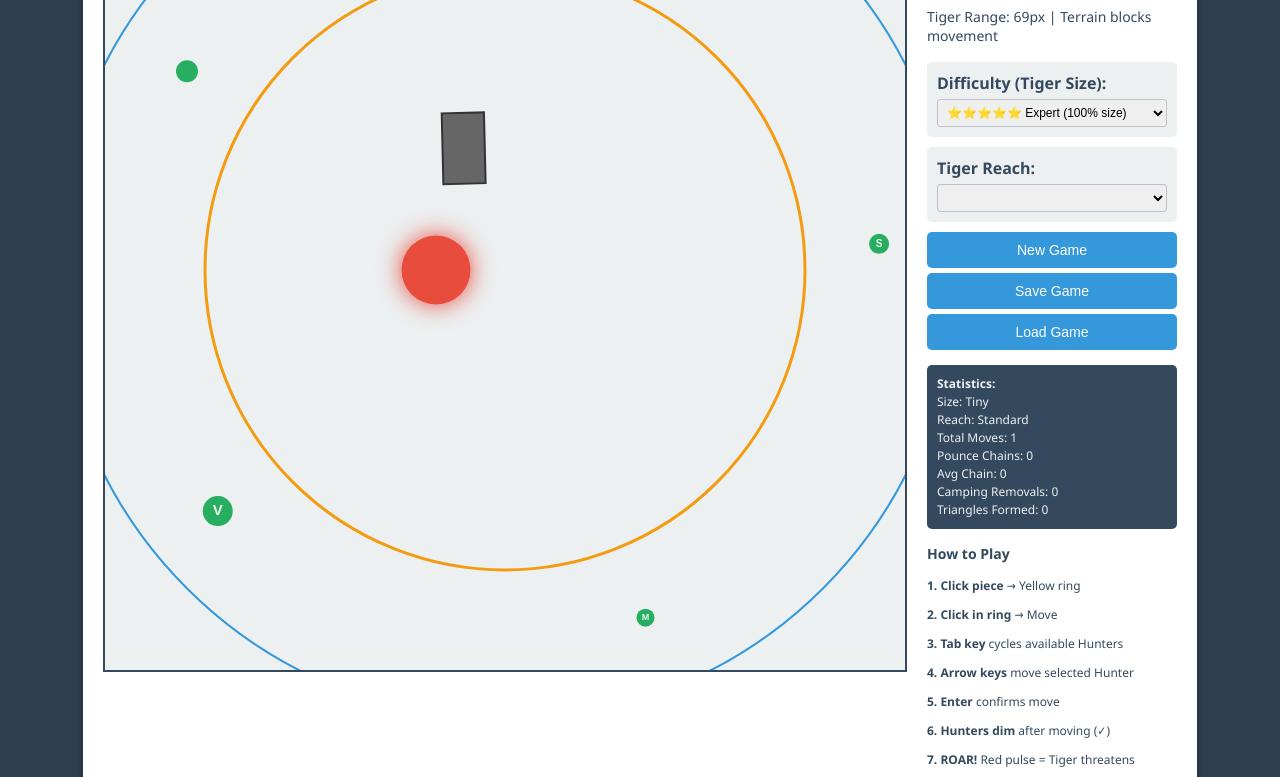
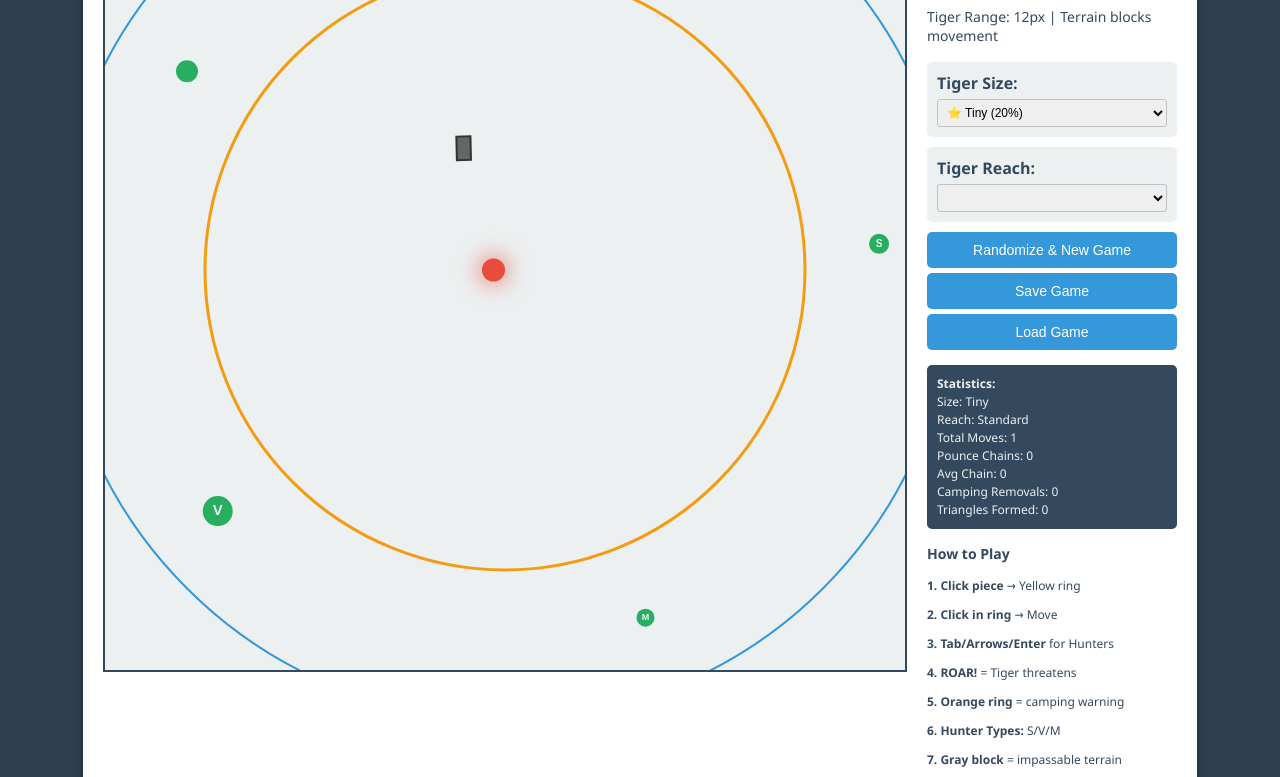
Before and after one commit to goodwin88/pounce, a plain HTML site: page index.html in a window 1280 px wide. Shown: the part 172-949 px from the top of the page. Drawn offline with Linux system fonts and the light colour scheme.

Commit message:
Update index.html

```diff
--- a/index.html
+++ b/index.html
@@ -14,29 +14,29 @@
             <div id="status">Initializing game...</div>
 
             <div id="difficulty-selector">
-                <label for="difficulty">Difficulty (Tiger Size):</label>
+                <label for="difficulty">Tiger Size:</label>
                 <select id="difficulty">
-                    <option value="1">⭐ Beginner (20% size)</option>
-                    <option value="2">⭐⭐ Easy (40% size)</option>
-                    <option value="3" selected>⭐⭐⭐ Normal (60% size)</option>
-                    <option value="4">⭐⭐⭐⭐ Hard (80% size)</option>
-                    <option value="5">⭐⭐⭐⭐⭐ Expert (100% size)</option>
+                    <option value="1">⭐⭐⭐⭐⭐ Massive (100%)</option>
+                    <option value="2">⭐⭐⭐⭐ Large (80%)</option>
+                    <option value="3">⭐⭐⭐ Normal (60%)</option>
+                    <option value="4">⭐⭐ Small (40%)</option>
+                    <option value="5">⭐ Tiny (20%)</option>
                 </select>
             </div>
 
             <div id="tiger-range-selector">
                 <label for="tigerRange">Tiger Reach:</label>
                 <select id="tigerRange">
-                    <option value="0.5">Short (0.5× size)</option>
-                    <option value="0.7">Compact (0.7× size)</option>
-                    <option value="1.0" selected>Standard (1× size)</option>
-                    <option value="1.3">Long (1.3× size)</option>
-                    <option value="1.5">Extended (1.5× size)</option>
+                    <option value="0.5">Sluggish (0.5×)</option>
+                    <option value="0.7">Compact (0.7×)</option>
+                    <option value="1.0">Standard (1×)</option>
+                    <option value="1.3">Long (1.3×)</option>
+                    <option value="1.5">Extended (1.5×)</option>
                 </select>
             </div>
 
             <div id="controls">
-                <button id="reset-btn">New Game</button>
+                <button id="reset-btn">Randomize & New Game</button>
                 <button id="save-btn">Save Game</button>
                 <button id="load-btn">Load Game</button>
             </div>
@@ -47,15 +47,11 @@
                 <h3>How to Play</h3>
                 <p><strong>1. Click piece</strong> → Yellow ring</p>
                 <p><strong>2. Click in ring</strong> → Move</p>
-                <p><strong>3. Tab key</strong> cycles available Hunters</p>
-                <p><strong>4. Arrow keys</strong> move selected Hunter</p>
-                <p><strong>5. Enter</strong> confirms move</p>
-                <p><strong>6. Hunters dim</strong> after moving (✓)</p>
-                <p><strong>7. ROAR!</strong> Red pulse = Tiger threatens</p>
-                <p><strong>8. Camp warning</strong> Orange ring = 2 turns in Borderlands</p>
-                <p><strong>9. Camp penalty</strong> 3 turns in Borderlands = removal</p>
-                <p><strong>10. Hunter Types:</strong> S=Scout, V=Veteran, M=Medic</p>
-                <p><strong>11. Tiger Range:</strong> Scales with size × multiplier</p>
+                <p><strong>3. Tab/Arrows/Enter</strong> for Hunters</p>
+                <p><strong>4. ROAR!</strong> = Tiger threatens</p>
+                <p><strong>5. Orange ring</strong> = camping warning</p>
+                <p><strong>6. Hunter Types:</strong> S/V/M</p>
+                <p><strong>7. Gray block</strong> = impassable terrain</p>
             </div>
         </div>
     </div>
```
